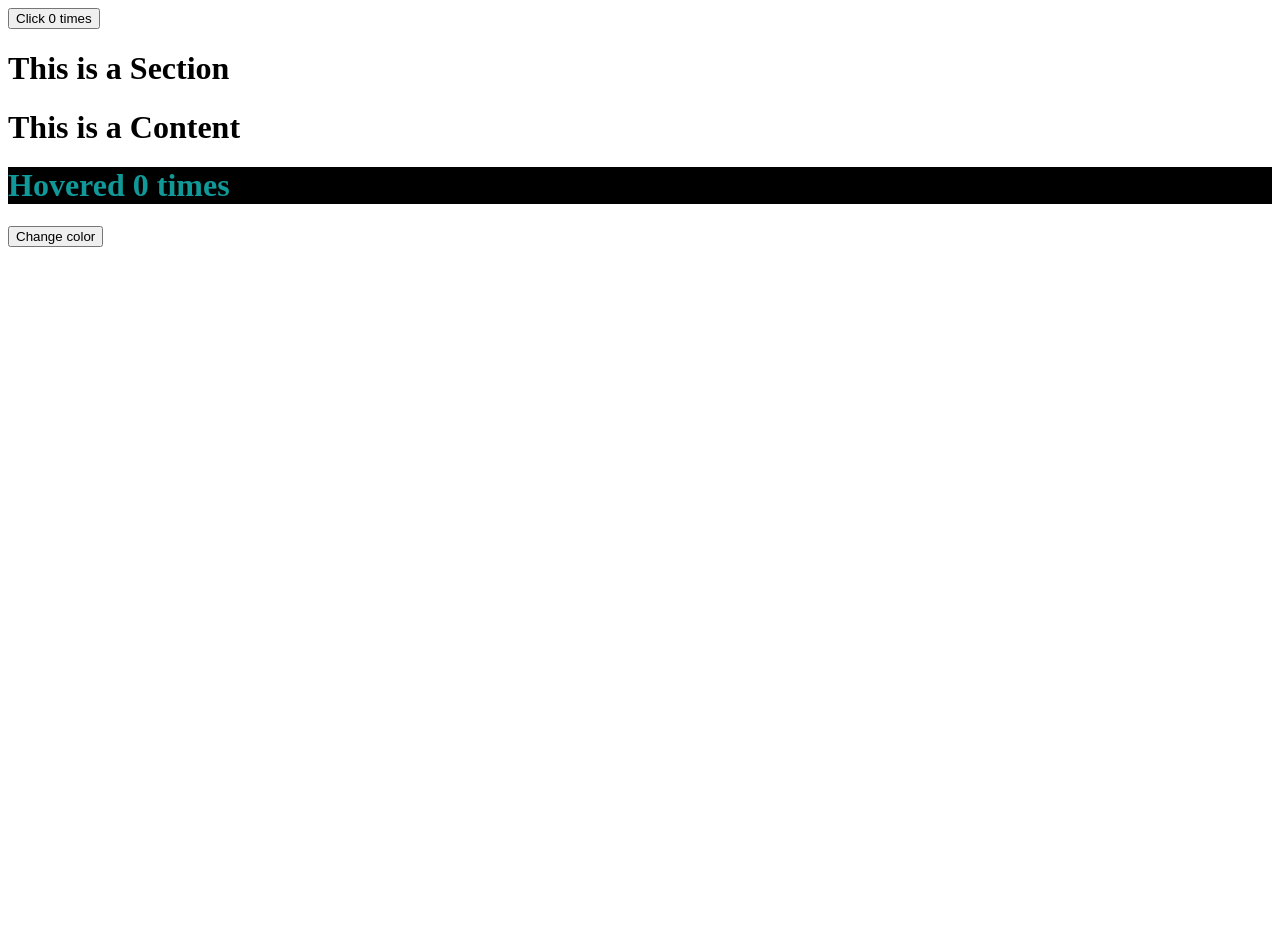
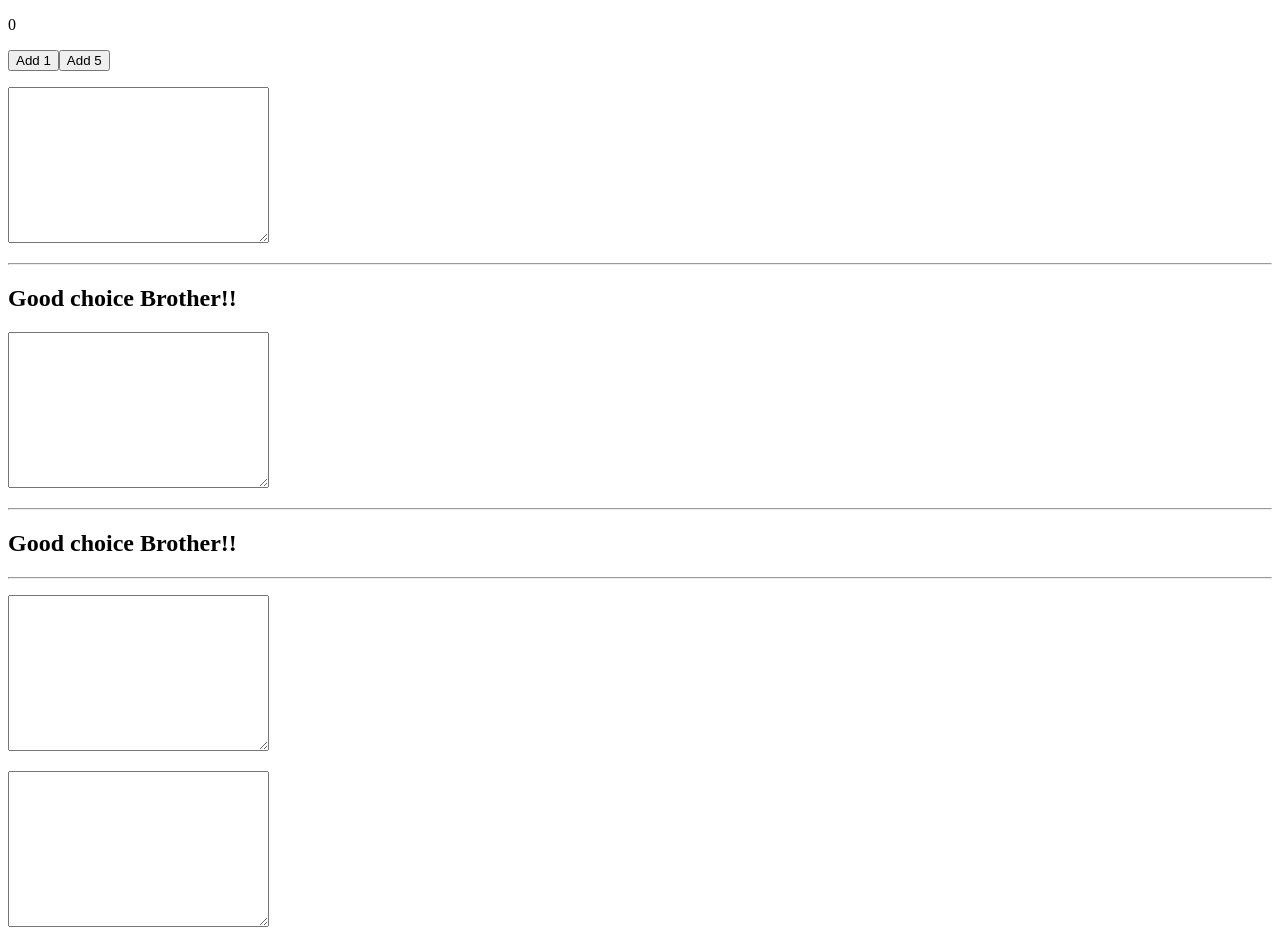
Before and after one commit to i-iktear/React-Practice-Of-LWS, a React (Create React App) app: page / in a window 1280 px wide. Before the commit the page ends 800 px from the top, so only its background shows below. Built offline with nearby package versions, Linux system fonts and the light colour scheme.

Commit message:
Added: useStates in App file

```diff
--- a/src/App.js
+++ b/src/App.js
@@ -1,40 +1,14 @@
 import React from "react";
-import ClickCounter from "./components/L13: High order Component/ClickCounter";
-import Counter from "./components/L14: react render props/Counter";
-import Section from "./components/L16: React Context API/Section";
-import ThemeContext from "./components/L16: React Context API/Contexts/ThemeContexts";
+import TodoFunctional from "./Functional Components/useState/TodoFunctional";
+import Todo from "./Functional Components/useState/Todo";
+import Counter from "./Functional Components/useState/Counter";
 export default class App extends React.Component {
-  state = {
-    theme: "dark",
-  };
-
-  switchTheme = () => {
-    this.setState(({ theme }) => {
-      if (theme === "dark") {
-        return {
-          theme: "light",
-        };
-      } else {
-        return {
-          theme: "dark",
-        };
-      }
-    });
-  };
   render() {
-    const { theme } = this.state;
     return (
       <>
-        <Counter>
-          {(count, incrementCount) => (
-            <ClickCounter count={count} incrementCount={incrementCount} />
-          )}
-        </Counter>
-        <ThemeContext.Provider
-          value={{ theme: theme, switchTheme: this.switchTheme }}
-        >
-          <Section />
-        </ThemeContext.Provider>
+        <Counter />
+        <Todo></Todo>
+        <TodoFunctional></TodoFunctional>
       </>
     );
   }
```
